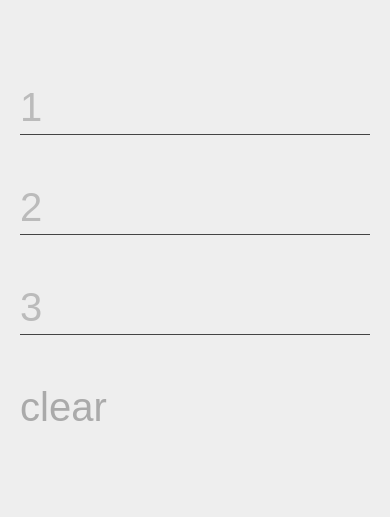
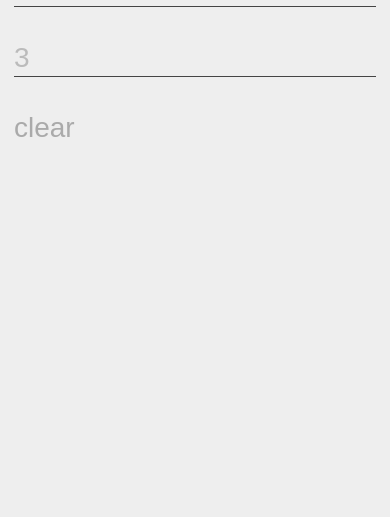
Before and after one commit to lyoshenka/focus, a plain HTML site: page index.html in a window 390 px wide. Shown: the part 327-844 px from the top of the page. Drawn offline with Linux system fonts and the light colour scheme.

Commit message:
relative top margin, smaller sizes for mobile

```diff
--- a/index.html
+++ b/index.html
@@ -14,13 +14,17 @@
 
 
   <style>
+    html { box-sizing: border-box; } *, *:before, *:after { box-sizing: inherit; } /* border-box ftw! */
+
     html {
       font-size: 10px; /* nice size for rem math */
       margin-left: calc(100vw - 100%); /* jumping scrollbar fix */
     }
-
-    /* border-box ftw! */
-    html { box-sizing: border-box; } *, *:before, *:after { box-sizing: inherit; }
+    @media all and (max-width: 800px) {
+      html {
+       font-size: 7px;
+      }
+    }
 
     body {
       background-color: #eee;
@@ -28,7 +32,7 @@
     }
 
     .container {
-      margin: 15rem auto 0;
+      margin: 10vh auto 0;
       max-width: 80rem;
       padding: 2rem;
     }
```
